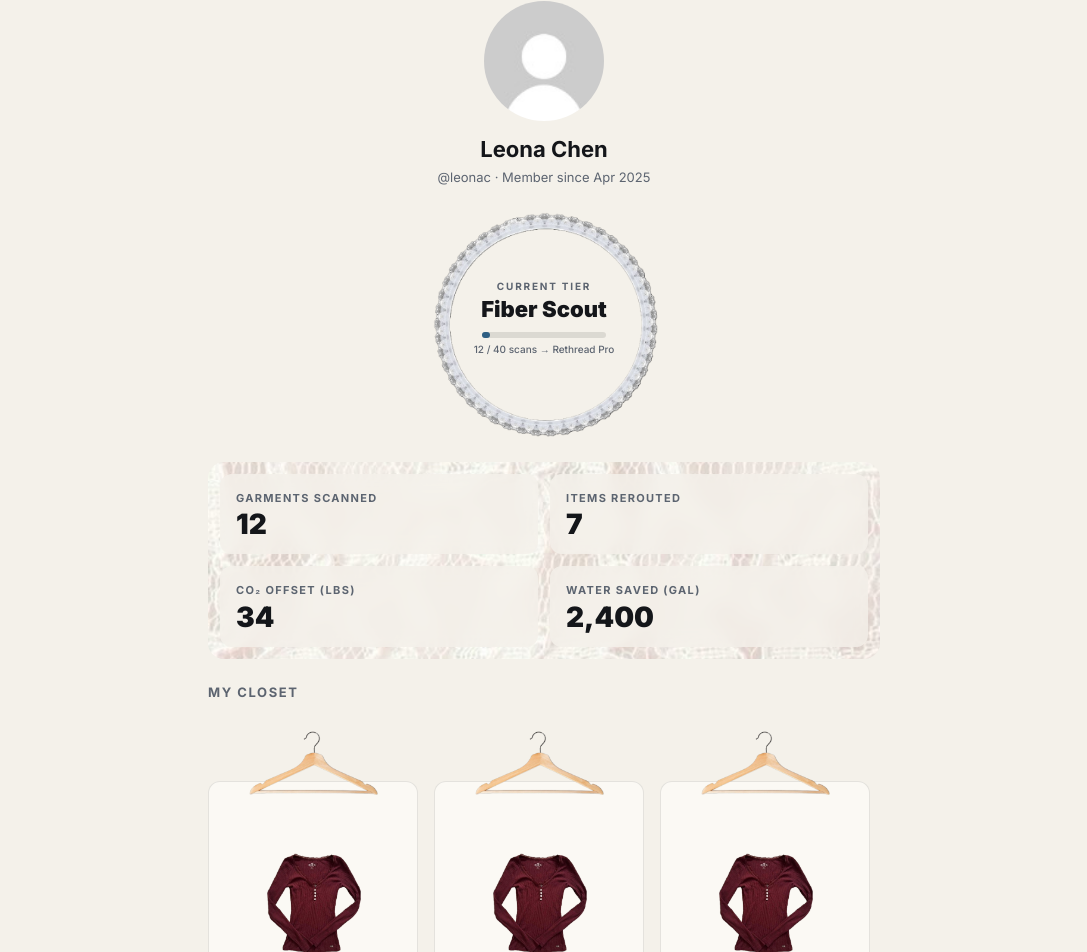
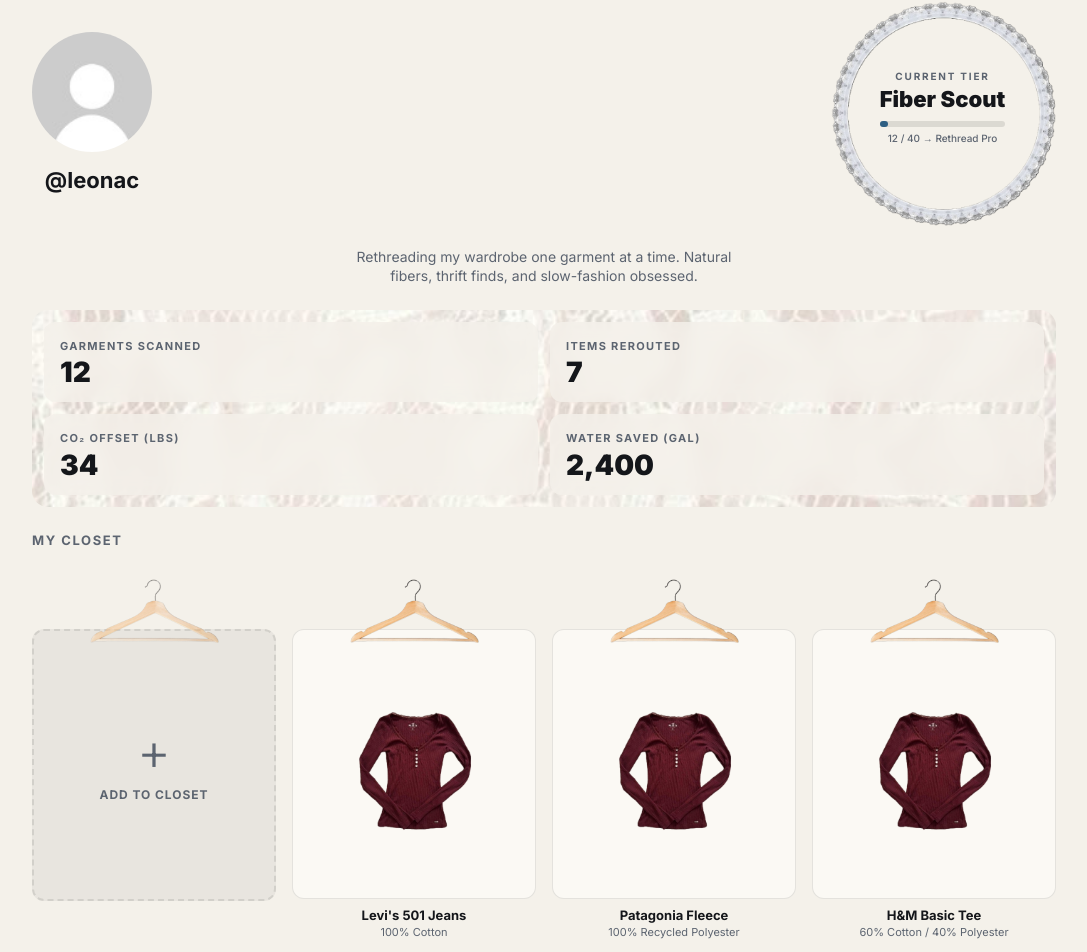
Before and after one commit to leonac24/rethread, a Next.js app: page /profile in a window 1280 px wide. Shown: the part 162-1114 px from the top of the page, without its empty margins (96-1183 px from the left). Built offline with nearby package versions, Linux system fonts and the light colour scheme.

Commit message:
fixing stuff

```diff
--- a/app/profile/page.tsx
+++ b/app/profile/page.tsx
@@ -55,7 +55,7 @@ function ScoreDot({ score }: { score: number }) {
 
 function ClosetItem({ label, fiber, score, date, img }: (typeof MOCK_SCANS)[number]) {
   return (
-    <div className="flex flex-col items-center" style={{ minWidth: 210 }}>
+    <div className="flex flex-col items-center w-full">
       {/* hanger on top */}
       <Image
         src="/images/hanger.png"
@@ -94,6 +94,91 @@ function ClosetItem({ label, fiber, score, date, img }: (typeof MOCK_SCANS)[numb
   );
 }
 
+function AddClosetTile() {
+  return (
+    <Link
+      href="/scan"
+      className="flex flex-col items-center w-full group"
+      aria-label="Add to Closet"
+    >
+      {/* hanger on top — matches ClosetItem structure exactly */}
+      <Image
+        src="/images/hanger.png"
+        alt=""
+        width={140}
+        height={80}
+        className="w-[135px] h-auto object-contain relative z-10 mb-[-27px] opacity-60"
+      />
+
+      {/* card area — dashed "empty slot" with + and label */}
+      <div
+        className="relative w-full rounded-xl overflow-hidden bg-ink/5 border-2 border-dashed border-rule transition-colors group-hover:bg-ink/10"
+        style={{ paddingTop: '110%' }}
+      >
+        <div className="absolute inset-0 flex flex-col items-center justify-center gap-2">
+          <span className="text-[52px] leading-none font-light text-ink-muted">+</span>
+          <span className="text-[12px] font-bold tracking-[0.08em] uppercase text-ink-muted">
+            Add to Closet
+          </span>
+        </div>
+      </div>
+
+      {/* invisible metadata placeholder so total tile height matches ClosetItem */}
+      <div className="mt-2 w-full text-center px-1 invisible" aria-hidden>
+        <p className="text-[13px] font-bold leading-tight">&nbsp;</p>
+        <p className="text-[11px] mt-0.5 leading-tight">
+          &nbsp;
+          <br />
+          &nbsp;
+        </p>
+        <p className="text-[11px] mt-1">&nbsp;</p>
+        <p className="text-[10px] mt-0.5">&nbsp;</p>
+      </div>
+    </Link>
+  );
+}
+
+function RankBadge({
+  currentTier,
+  nextTier,
+  scanCount,
+  progressToNext,
+}: {
+  currentTier: (typeof TIERS)[number];
+  nextTier: (typeof TIERS)[number] | null;
+  scanCount: number;
+  progressToNext: number;
+}) {
+  return (
+    <div className="relative w-full max-w-[170px] md:max-w-[227px]">
+      <Image
+        src="/images/rankingframe.png"
+        alt="Ranking frame"
+        width={680}
+        height={340}
+        className="w-full h-auto"
+      />
+      <div className="absolute inset-0 flex flex-col items-center justify-center pb-[6%]">
+        <p className="text-[8px] md:text-[10px] font-bold tracking-[0.18em] uppercase text-ink-muted">Current Tier</p>
+        <p className="text-[15px] md:text-[22px] font-black text-ink leading-tight mt-0.5">{currentTier.name}</p>
+        {nextTier && (
+          <>
+            <div className="mt-1.5 md:mt-2 w-[55%] h-1 md:h-1.5 rounded-full bg-black/10">
+              <div
+                className="h-full rounded-full bg-accent-700"
+                style={{ width: `${progressToNext}%` }}
+              />
+            </div>
+            <p className="mt-1 text-[8px] md:text-[10px] text-ink-muted font-medium">
+              {scanCount} / {nextTier.min} → {nextTier.name}
+            </p>
+          </>
+        )}
+      </div>
+    </div>
+  );
+}
+
 export default function ProfilePage() {
   const scanCount = 12;
   const currentTier = getTier(scanCount);
@@ -103,13 +188,15 @@ export default function ProfilePage() {
     : 100;
 
   return (
-    <main className="min-h-screen bg-bg py-8 px-4">
-      <div className="max-w-2xl mx-auto space-y-6">
+    <main className="min-h-screen bg-bg py-8">
+      <div className="content-width space-y-6">
 
         {/* ── Profile hero ── */}
-        <div className="relative flex flex-col items-center pt-4">
-          {/* pfp */}
-          <div className="w-[120px] h-[120px] rounded-full overflow-hidden">
+        <div className="pt-4">
+          {/* Row: pfp left, badge right — centered on mobile, pushed to edges on desktop */}
+          <div className="flex flex-row items-center justify-center md:justify-between gap-5 md:gap-0">
+            <div className="flex flex-col items-center shrink-0">
+              <div className="w-[90px] h-[90px] md:w-[120px] md:h-[120px] rounded-full overflow-hidden">
                 <Image
                   src="/images/pfphead.jpg"
                   alt="Profile photo"
@@ -118,39 +205,21 @@ export default function ProfilePage() {
                   className="w-full h-full object-cover"
                 />
               </div>
-
-          <h1 className="mt-3 text-[22px] font-bold text-ink">Leona Chen</h1>
-          <p className="text-[13px] text-ink-muted mt-0.5">@leonac · Member since Apr 2025</p>
+              <h1 className="mt-2 md:mt-3 text-[16px] md:text-[22px] font-bold text-ink">@leonac</h1>
             </div>
 
-        {/* ── Rank card with rankingframe ── */}
-        <div className="flex justify-center">
-          <div className="relative w-full max-w-[227px]">
-            <Image
-              src="/images/rankingframe.png"
-              alt="Ranking frame"
-              width={680}
-              height={340}
-              className="w-full h-auto"
-            />
-            <div className="absolute inset-0 flex flex-col items-center justify-center pb-[6%]">
-              <p className="text-[10px] font-bold tracking-[0.18em] uppercase text-ink-muted">Current Tier</p>
-              <p className="text-[22px] font-black text-ink leading-tight mt-0.5">{currentTier.name}</p>
-              {nextTier && (
-                <>
-                  <div className="mt-2 w-[55%] h-1.5 rounded-full bg-black/10">
-                    <div
-                      className="h-full rounded-full bg-accent-700"
-                      style={{ width: `${progressToNext}%` }}
+            <RankBadge
+              currentTier={currentTier}
+              nextTier={nextTier}
+              scanCount={scanCount}
+              progressToNext={progressToNext}
             />
           </div>
-                  <p className="mt-1 text-[10px] text-ink-muted font-medium">
-                    {scanCount} / {nextTier.min} scans → {nextTier.name}
+
+          {/* Bio spans full content width below the hero row */}
+          <p className="mt-5 mx-auto max-w-[420px] text-center text-[13px] md:text-[14px] text-ink-muted leading-snug">
+            Rethreading my wardrobe one garment at a time. Natural fibers, thrift finds, and slow-fashion obsessed.
           </p>
-                </>
-              )}
-            </div>
-          </div>
         </div>
 
         {/* ── Stats grid ── */}
@@ -176,27 +245,12 @@ export default function ProfilePage() {
         {/* ── My Closet ── */}
         <div>
           <h2 className="text-[13px] font-bold tracking-[0.12em] uppercase text-ink-muted mb-4">My Closet</h2>
-          {/* horizontal scroll row */}
-          <div
-            className="flex gap-4 overflow-x-auto pb-2"
-            style={{ scrollSnapType: 'x mandatory', WebkitOverflowScrolling: 'touch' }}
-          >
+          <div className="grid grid-cols-2 md:grid-cols-4 gap-x-4 gap-y-6 pb-8">
+            <AddClosetTile />
             {MOCK_SCANS.map((scan) => (
-              <div key={scan.id} style={{ scrollSnapAlign: 'start', minWidth: 210, width: 210 }}>
-                <ClosetItem {...scan} />
-              </div>
+              <ClosetItem key={scan.id} {...scan} />
             ))}
           </div>
-        </div>
-
-        {/* ── Scan CTA ── */}
-        <div className="pb-8 flex justify-center">
-          <Link
-            href="/scan"
-            className="inline-flex items-center justify-center h-11 px-8 rounded-md bg-ink text-bg text-[14px] font-medium transition-opacity hover:opacity-80"
-          >
-            + New scan
-          </Link>
         </div>
 
       </div>
```
Also changed, not shown: 1 other file (tests, documents, lock files or other folders). Lines whose indentation alone changed are shown as unchanged.
